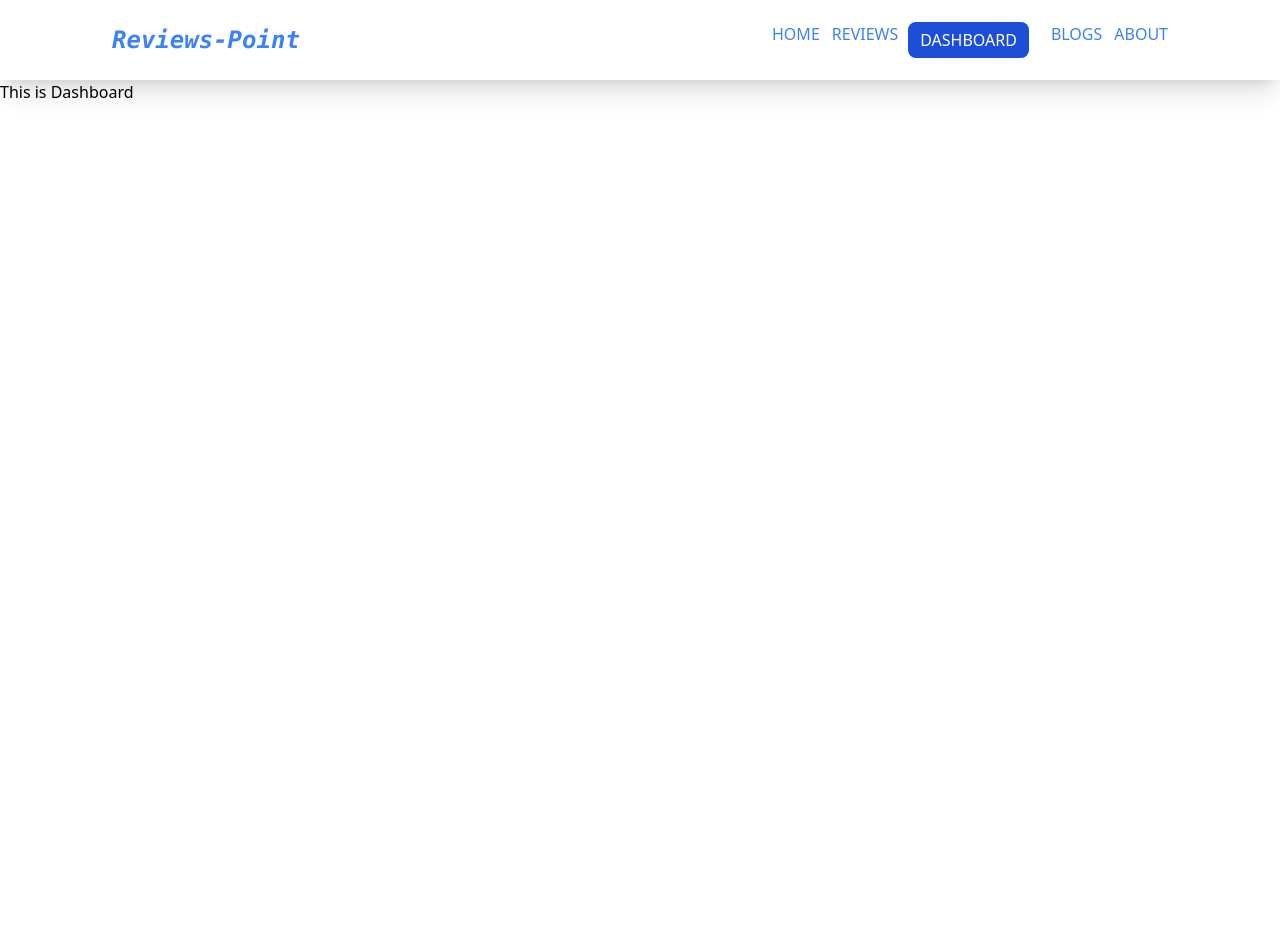
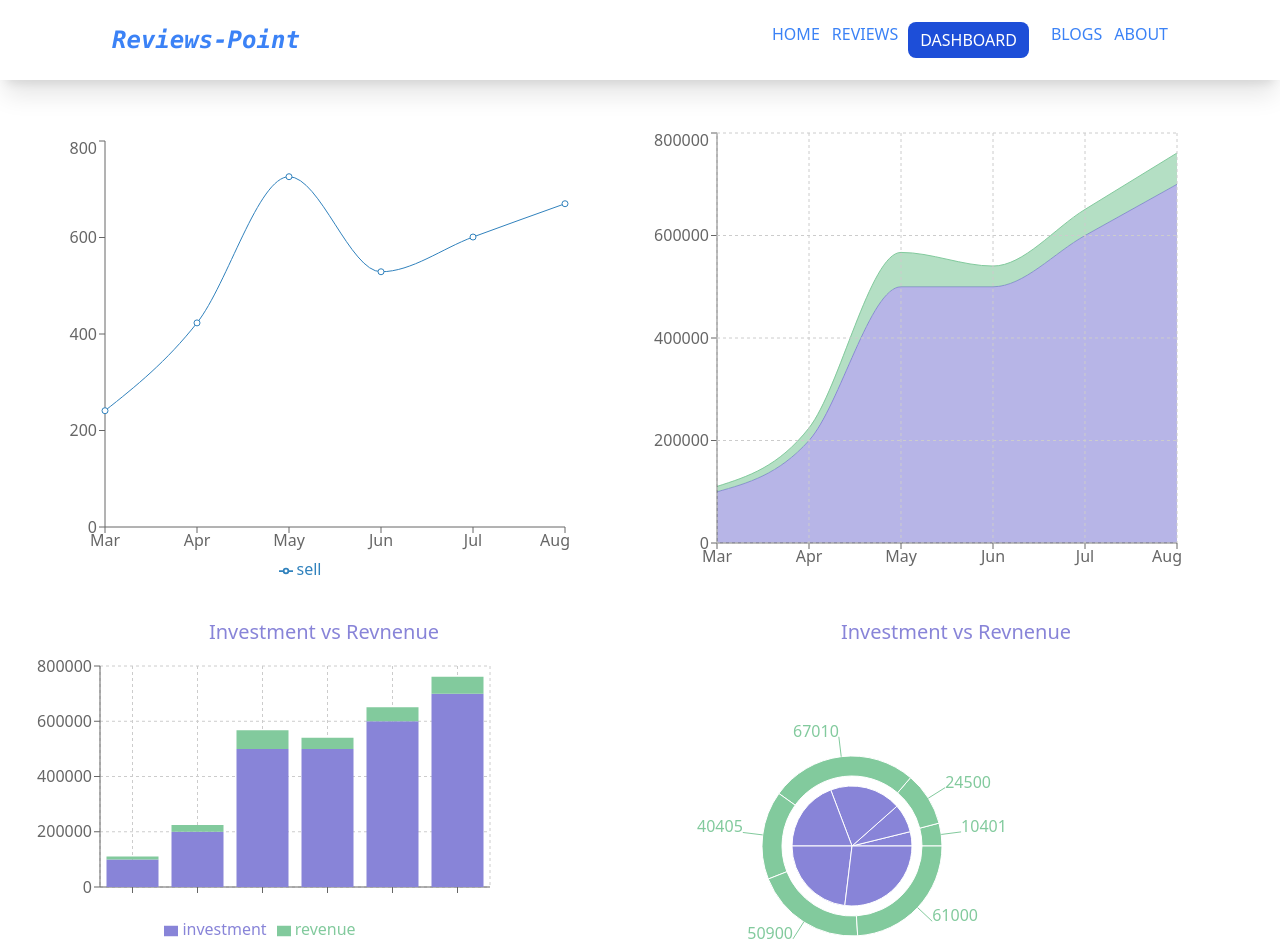
Before and after one commit to raiihan/review-point, a React (Create React App) app: page /dashboard in a window 1280 px wide. Shown: the top 952 px of the page. Before the commit the page ends 800 px from the top, so only its background shows below. Built offline with nearby package versions, Linux system fonts and the light colour scheme.

Commit message:
Dashboard added

```diff
--- a/src/components/Dashboard/Dashboard.js
+++ b/src/components/Dashboard/Dashboard.js
@@ -1,9 +1,105 @@
 import React from 'react';
+import { Area, AreaChart, Bar, BarChart, CartesianGrid, Legend, Line, LineChart, Pie, PieChart, Tooltip, XAxis, YAxis } from 'recharts';
 
 const Dashboard = () => {
+    const data = [
+        {
+            "month": "Mar",
+            "investment": 100000,
+            "sell": 241,
+            "revenue": 10401
+        },
+        {
+            "month": "Apr",
+            "investment": 200000,
+            "sell": 423,
+            "revenue": 24500
+        },
+        {
+            "month": "May",
+            "investment": 500000,
+            "sell": 726,
+            "revenue": 67010
+        },
+        {
+            "month": "Jun",
+            "investment": 500000,
+            "sell": 529,
+            "revenue": 40405
+        },
+        {
+            "month": "Jul",
+            "investment": 600000,
+            "sell": 601,
+            "revenue": 50900
+        },
+        {
+            "month": "Aug",
+            "investment": 700000,
+            "sell": 670,
+            "revenue": 61000
+        }
+    ]
+
     return (
-        <div>
-            <h2>This is Dashboard</h2>
+        <div className='mx-auto'>
+            <div className='grid grid-cols-1 sm:grid-cols-2 gap-6 mx-5 text-center my-12'>
+                <div>
+                    <LineChart width={530} height={450} data={data} className='mt-2 mr-7 ml-5 mb-2' >
+
+                        <XAxis dataKey={'month'} />
+                        <YAxis dataKey={'sell'} />
+                        <Legend />
+                        <Tooltip></Tooltip>
+                        <Line type={'monotone'} dataKey={'sell'} />
+
+                    </LineChart>
+                </div>
+                <div>
+
+                    <AreaChart width={530} height={450} data={data}>
+
+
+                        <Area type={'monotone'} stackId="1" dataKey={'investment'} stroke="#8884d8" fill="#8884d8" />
+                        <Area type={'monotone'} stackId="1" dataKey={'revenue'} stroke="#82ca9d" fill="#82ca9d" />
+                        <XAxis dataKey="month" />
+                        <YAxis />
+                        <CartesianGrid strokeDasharray="3 3" />
+
+                    </AreaChart>
+                </div>
+                <div>
+                    <p className='text-center text-xl font-medium' style={{ color: '#8884d8' }}>Investment vs Revnenue</p>
+                    <BarChart
+                        width={500}
+                        height={300}
+                        data={data}
+                        margin={{
+                            top: 20,
+                            right: 30,
+                            left: 20,
+                            bottom: 5,
+                        }}
+                    >
+                        <CartesianGrid strokeDasharray="3 3" />
+                        <XAxis dataKey="name" />
+                        <YAxis />
+                        <Tooltip />
+                        <Legend />
+                        <Bar dataKey="investment" stackId="a" fill="#8884d8" />
+                        <Bar dataKey="revenue" stackId="a" fill="#82ca9d" />
+                    </BarChart>
+                </div>
+
+                <div>
+                    <p className='text-center text-xl font-medium' style={{ color: '#8884d8' }}>Investment vs Revnenue</p>
+                    <PieChart width={400} height={400}>
+                        <Pie data={data} dataKey="investment" cx="50%" cy="50%" outerRadius={60} fill="#8884d8" />
+                        <Pie data={data} dataKey="revenue" cx="50%" cy="50%" innerRadius={70} outerRadius={90} fill="#82ca9d" label />
+                        <Tooltip />
+                    </PieChart>
+                </div>
+            </div >
         </div>
     );
 };
```
Also changed, not shown: public/data.json (added, +38 -0 lines).
